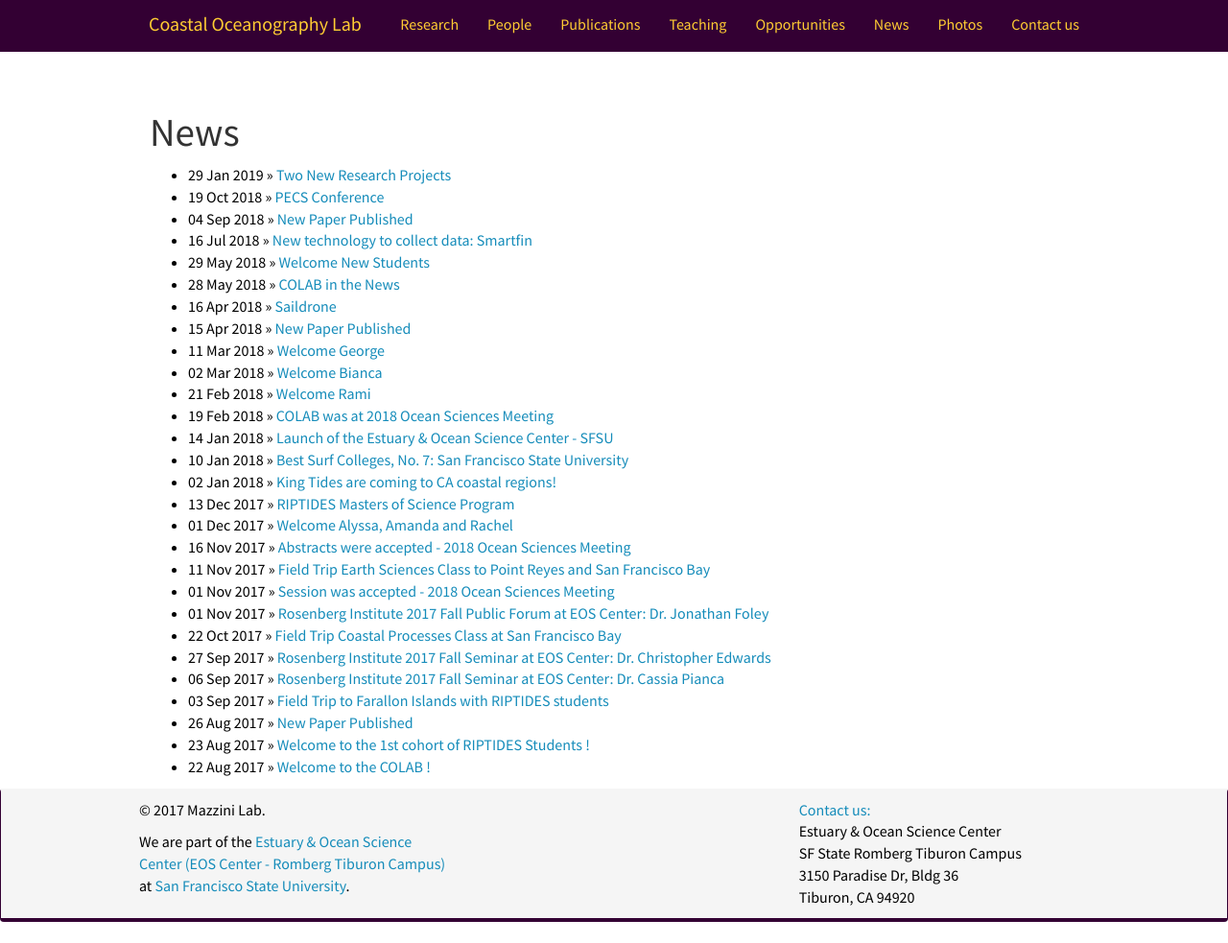
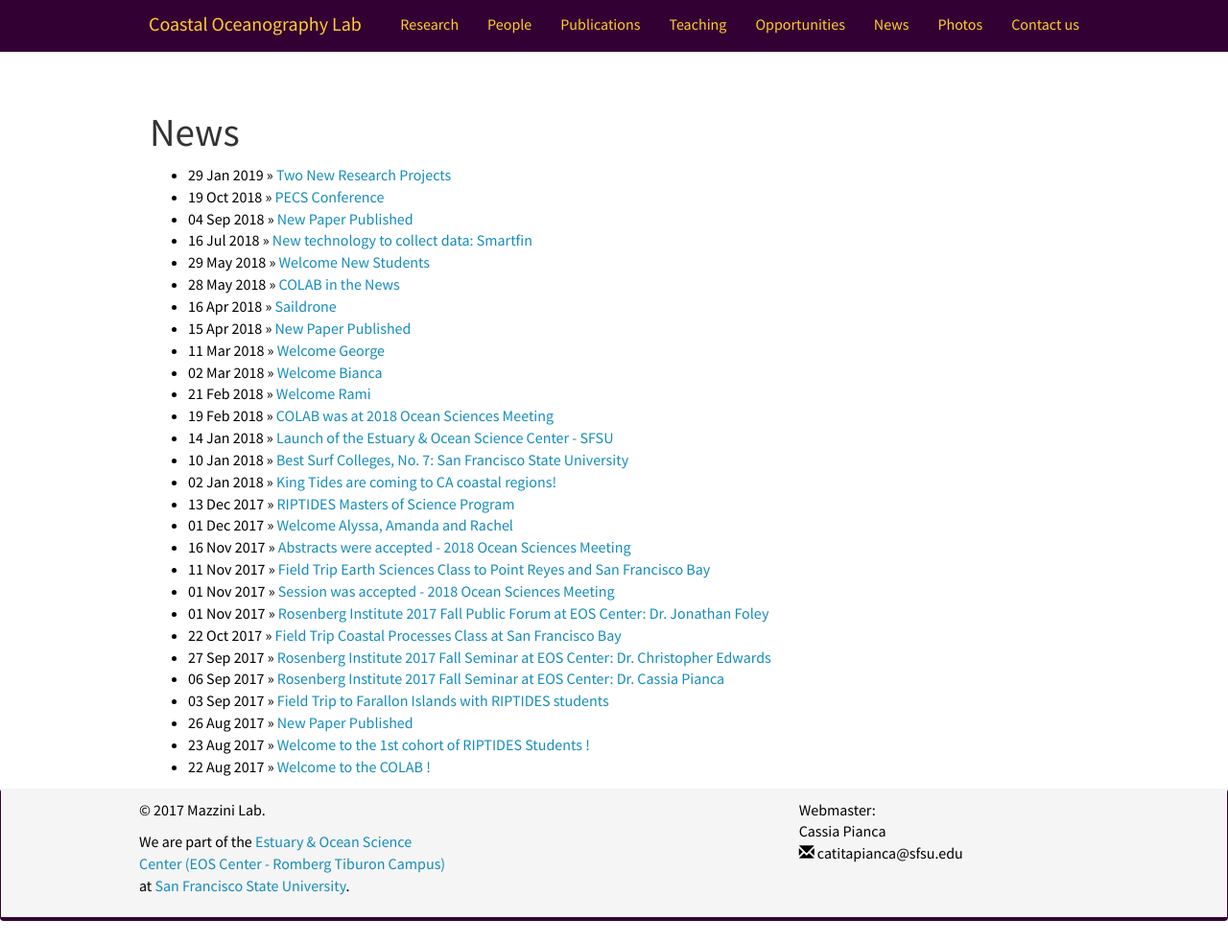
Before and after one commit to mazzinilab/mazzinilab.github.io, a Jekyll site: the page built from _pages/allnews.md, in a window 1280 px wide and 983 px high. Shown: the whole window at 96% size. Built offline with Jekyll 4.4.1, drawn with Linux system fonts in a browser that asks for light colours; nearby versions of some CDN libraries.

Commit message:
updating footer

```diff
--- a/_includes/footer.html
+++ b/_includes/footer.html
@@ -17,11 +17,9 @@
     </div>
 
 		<div class="col-sm-4">
-		  <a href="{{ site.url }}{{ site.baseurl }}/contact-us" > Contact us: </a> <br>
-      Estuary & Ocean Science Center <br>
-      SF State Romberg Tiburon Campus <br>
-      3150 Paradise Dr, Bldg 36 <br>
-      Tiburon, CA 94920
+		  Webmaster: <br>
+      Cassia Pianca <br>
+      <i class="glyphicon glyphicon-envelope"></i> catitapianca@sfsu.edu
 		</div>
 
 	  </div>
```
